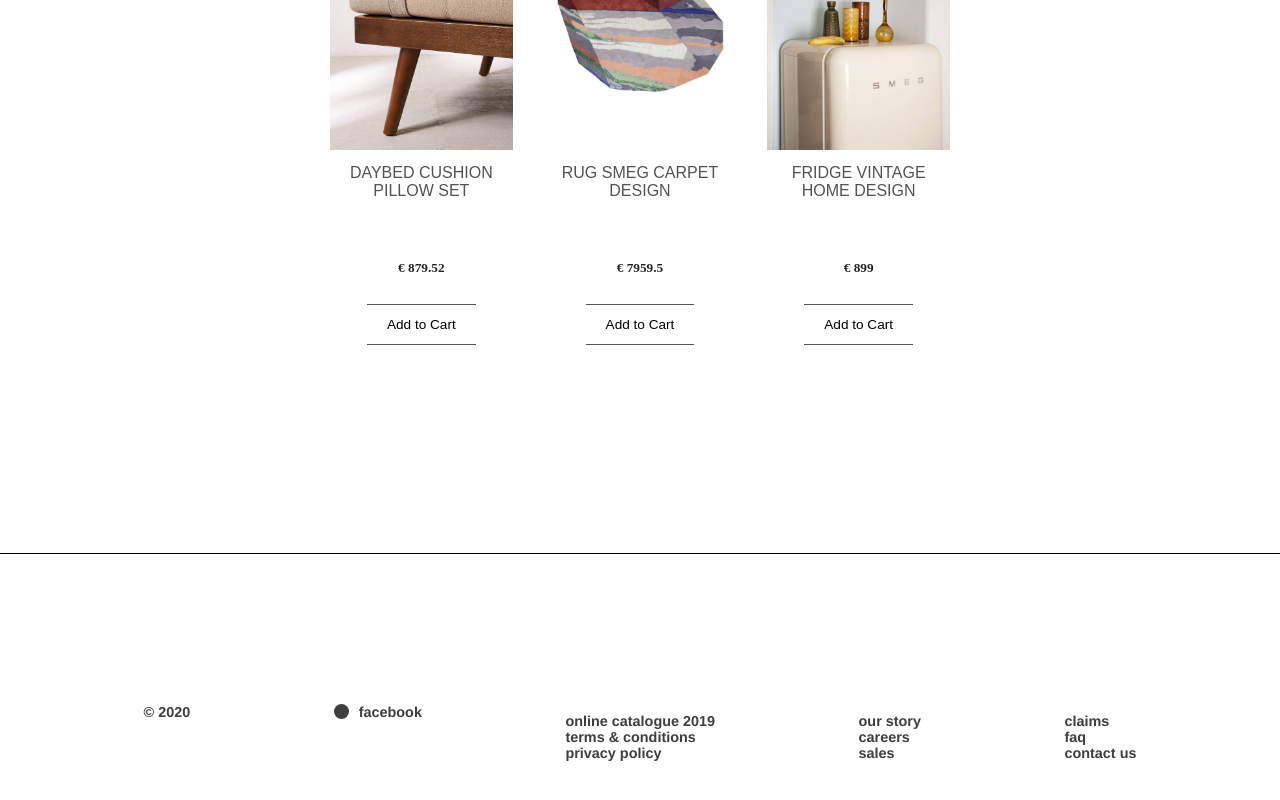
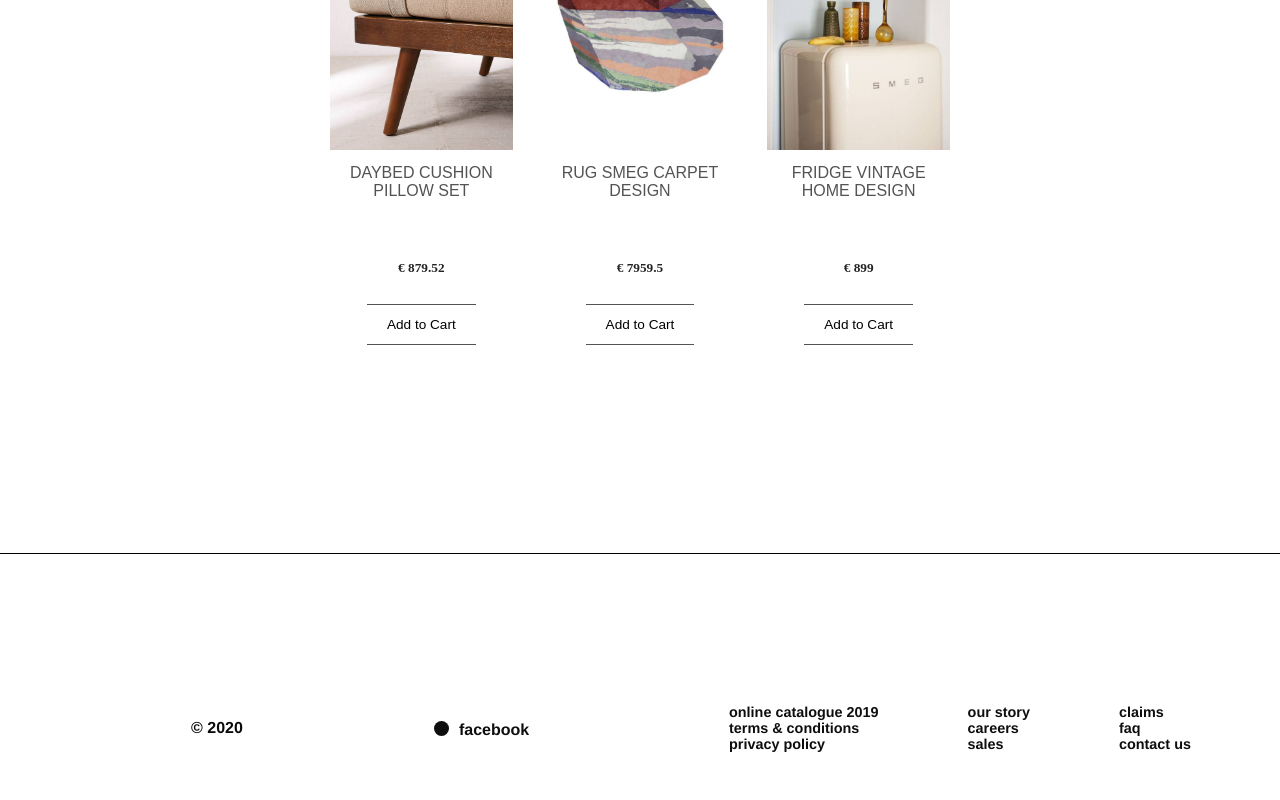
Before and after one commit to nadiamariduena/fluxushome-shop, a React (Create React App) app: page /product in a window 1280 px wide. Shown: the part 1903-2703 px from the top of the page. Built offline with nearby package versions, Linux system fonts and the light colour scheme.

Commit message:
scss issues

```diff
--- a/package.json
+++ b/package.json
@@ -14,6 +14,7 @@
   "license": "ISC",
   "dependencies": {
     "autoprefixer": "^9.8.0",
+    "framer-motion": "^2.6.6",
     "react": "^16.13.1",
     "react-dom": "^16.13.1",
     "react-router-dom": "^5.2.0",
--- a/src/App.js
+++ b/src/App.js
@@ -39,6 +39,7 @@
               <ProductInfo data={Data} id={match.params.id} />
             )}
           />
+
           <Route
             path="/product"
             exact
--- a/src/components/Home.js
+++ b/src/components/Home.js
@@ -26,13 +26,19 @@
           {/* ----------- */}
 
           <div className="footer-home">
-            <p> &#169; 2020</p>
-
-            <div className="insta">
-              <div className="dot"></div>
-              <p>facebook</p>
-            </div>
-
+            {/* ---- */}
+            <ol className="foot1">
+              <ul>
+                <li>&#169; 2020</li>
+              </ul>
+              <ul>
+                <li className="dot">
+                  <span>facebook</span>
+                </li>
+              </ul>
+            </ol>
+            {/* ---- */}
+            <ol className="foot2">
               <ul>
                 <li>ONLINE CATALOGUE 2019</li>
                 <li>TERMS &amp; CONDITIONS </li>
@@ -48,6 +54,7 @@
                 <li>FAQ</li>
                 <li>CONTACT US</li>
               </ul>
+            </ol>
           </div>
         </div>
       </React.Fragment>
--- a/src/components/Modal.js
+++ /dev/null
@@ -1,5 +0,0 @@
-import React from 'react';
-
-const Modal = () =>{
-
-}
--- a/src/components/Product.js
+++ b/src/components/Product.js
@@ -53,13 +53,19 @@
         <ul className="container-products">{items}</ul>
 
         <div className="footer-product-info">
-          <p> &#169; 2020</p>
-
-          <div className="insta">
-            <div className="dot"></div>
-            <p>facebook</p>
-          </div>
-
+          {/* ---- */}
+          <ol className="foot1">
+            <ul>
+              <li>&#169; 2020</li>
+            </ul>
+            <ul>
+              <li className="dot">
+                <span>facebook</span>
+              </li>
+            </ul>
+          </ol>
+          {/* ---- */}
+          <ol className="foot2">
             <ul>
               <li>ONLINE CATALOGUE 2019</li>
               <li>TERMS &amp; CONDITIONS </li>
@@ -75,6 +81,7 @@
               <li>FAQ</li>
               <li>CONTACT US</li>
             </ul>
+          </ol>
         </div>
       </div>
     </React.Fragment>
--- a/src/components/ProductInfo.js
+++ b/src/components/ProductInfo.js
@@ -2,6 +2,8 @@
 // import Data from "../dataProductInfo.json";
 
 const ProductInfo = (props) => {
+  //
+  //
   console.log(props);
   const selectedItem = props.data.filter((item) => item.id == props.id);
   const moreInfo = selectedItem.map((item) => {
@@ -46,6 +48,7 @@
     } = item;
     //
     //
+
     //
     return (
       <div key={id} className="box-quote">
@@ -78,13 +81,19 @@
       <div className="product-info">{moreInfo}</div>
 
       <div className="footer-product-info">
-        <p> &#169; 2020</p>
-
-        <div className="insta">
-          <div className="dot"></div>
-          <p>facebook</p>
-        </div>
-        <ol>
+        {/* ---- */}
+        <ol className="foot1">
+          <ul>
+            <li>&#169; 2020</li>
+          </ul>
+          <ul>
+            <li className="dot">
+              <span>facebook</span>
+            </li>
+          </ul>
+        </ol>
+        {/* ---- */}
+        <ol className="foot2">
           <ul>
             <li>ONLINE CATALOGUE 2019</li>
             <li>TERMS &amp; CONDITIONS </li>
--- a/src/components/Soon.js
+++ b/src/components/Soon.js
@@ -15,13 +15,19 @@
         {/* ----------- */}
 
         <div className="footer-home">
-          <p> &#169; 2020</p>
-
-          <div className="insta">
-            <div className="dot"></div>
-            <p>facebook</p>
-          </div>
-
+          {/* ---- */}
+          <ol className="foot1">
+            <ul>
+              <li>&#169; 2020</li>
+            </ul>
+            <ul>
+              <li className="dot">
+                <span>facebook</span>
+              </li>
+            </ul>
+          </ol>
+          {/* ---- */}
+          <ol className="foot2">
             <ul>
               <li>ONLINE CATALOGUE 2019</li>
               <li>TERMS &amp; CONDITIONS </li>
@@ -37,6 +43,7 @@
               <li>FAQ</li>
               <li>CONTACT US</li>
             </ul>
+          </ol>
         </div>
       </div>
     </React.Fragment>
--- a/src/scss/_home.scss
+++ b/src/scss/_home.scss
@@ -97,37 +97,66 @@
     align-items: center;
     flex-direction: row;
 
-    p {
-      color: rgba(14, 14, 14, 0.8);
-      font-family: "Arimo";
-      font-size: 0.9em;
-    }
+    //
+    .foot1 {
+      display: flex;
+      flex-direction: row;
+      justify-content: space-evenly;
+      align-items: center;
+      width: 50%;
+      ul {
+        li {
+          text-transform: lowercase;
+          font-size: 1em;
+          color: rgb(10, 10, 10);
+          font-family: "Arimo";
+        }
+      }
 
-    .insta {
-      display: flex;
+      //
 
       .dot {
-        margin: 0 10px 0 0;
         width: 15px;
         height: 15px;
-        background-color: rgba(14, 14, 14, 0.8);
+        background-color: rgb(14, 14, 14);
         border-radius: 100%;
-      }
 
-      p {
-        color: rgba(14, 14, 14, 0.8);
-        display: inline-block;
-        font-family: "Arimo";
-        font-size: 0.9em;
+        span {
+          margin: 0 25px 0 25px;
+          text-transform: lowercase;
+          font-size: 1em;
+          color: rgb(14, 14, 14);
+          font-family: "Arimo";
+        }
       }
     }
 
     //
-    li {
-      text-transform: lowercase;
-      font-size: 0.9em;
-      color: rgba(14, 14, 14, 0.8);
-      font-family: "Arimo";
+    .foot2 {
+      display: flex;
+      flex-direction: row;
+      justify-content: space-evenly;
+      align-items: center;
+      width: 50%;
+
+      ul {
+        li {
+          text-transform: lowercase;
+          font-size: 0.9em;
+          color: rgb(14, 14, 14);
+          font-family: "Arimo";
+
+          .dot {
+            margin: 0 10px 0 0;
+            width: 15px;
+            height: 15px;
+            background-color: rgba(14, 14, 14, 0.8);
+            border-radius: 100%;
+          }
+        }
+
+        //
+      }
     }
   }
 }
--- a/src/scss/_product-info.scss
+++ b/src/scss/_product-info.scss
@@ -63,6 +63,13 @@
       .img-box {
         width: 60%;
         border-radius: 60% 30% / 50% 50%;
+        &::after {
+          width: 100%;
+          height: 100%;
+          background-color: seagreen;
+          top: 0;
+          left: 0;
+        }
 
         img {
           width: 100%;
@@ -134,44 +141,69 @@
   width: 100%;
   height: 20%;
   margin: 150px 0 100px 0;
-  background-color: rgb(255, 255, 255);
   display: flex;
   justify-content: space-evenly;
   align-items: center;
   flex-direction: row;
+  //
+  .foot1 {
+    display: flex;
+    flex-direction: row;
+    justify-content: space-evenly;
+    align-items: center;
+    width: 50%;
+    ul {
+      li {
+        text-transform: lowercase;
+        font-size: 1em;
+        color: rgb(10, 10, 10);
+        font-family: "Arimo";
+      }
+    }
 
-  p {
-    font-size: 20px;
-    color: rgba(14, 14, 14, 0.8);
-    font-family: "Arimo";
-    font-size: 0.9em;
-  }
-
-  .insta {
-    display: flex;
+    //
 
     .dot {
-      margin: 0 10px 0 0;
       width: 15px;
       height: 15px;
-      background-color: rgba(14, 14, 14, 0.8);
+      background-color: rgb(14, 14, 14);
       border-radius: 100%;
-    }
 
-    p {
-      font-size: 20px;
-      color: rgba(14, 14, 14, 0.8);
-      display: inline-block;
-      font-family: "Arimo";
-      font-size: 0.9em;
+      span {
+        margin: 0 25px 0 25px;
+        text-transform: lowercase;
+        font-size: 1em;
+        color: rgb(14, 14, 14);
+        font-family: "Arimo";
+      }
     }
   }
 
   //
-  li {
-    text-transform: lowercase;
-    font-size: 0.9em;
-    color: rgba(14, 14, 14, 0.8);
-    font-family: "Arimo";
+  .foot2 {
+    display: flex;
+    flex-direction: row;
+    justify-content: space-evenly;
+    align-items: center;
+    width: 50%;
+
+    ul {
+      li {
+        text-transform: lowercase;
+        font-size: 0.9em;
+        color: rgb(14, 14, 14);
+        font-family: "Arimo";
+
+        .dot {
+          margin: 0 10px 0 0;
+          width: 15px;
+          height: 15px;
+          background-color: rgba(14, 14, 14, 0.8);
+          border-radius: 100%;
+        }
+      }
+
+      //
+    }
   }
 }
--- a/src/scss/_soon.scss
+++ b/src/scss/_soon.scss
@@ -46,6 +46,7 @@
   }
   //   --------
   .footer-home {
+    z-index: 2;
     width: 100%;
     height: 20%;
 
@@ -54,37 +55,66 @@
     align-items: center;
     flex-direction: row;
 
-    p {
-      color: rgba(14, 14, 14, 0.8);
-      font-family: "Arimo";
-      font-size: 0.9em;
-    }
+    //
+    .foot1 {
+      display: flex;
+      flex-direction: row;
+      justify-content: space-evenly;
+      align-items: center;
+      width: 50%;
+      ul {
+        li {
+          text-transform: lowercase;
+          font-size: 1em;
+          color: rgb(10, 10, 10);
+          font-family: "Arimo";
+        }
+      }
 
-    .insta {
-      display: flex;
+      //
 
       .dot {
-        margin: 0 10px 0 0;
         width: 15px;
         height: 15px;
-        background-color: rgba(14, 14, 14, 0.8);
+        background-color: rgb(14, 14, 14);
         border-radius: 100%;
-      }
 
-      p {
-        color: rgba(14, 14, 14, 0.8);
-        display: inline-block;
-        font-family: "Arimo";
-        font-size: 0.9em;
+        span {
+          margin: 0 25px 0 25px;
+          text-transform: lowercase;
+          font-size: 1em;
+          color: rgb(14, 14, 14);
+          font-family: "Arimo";
+        }
       }
     }
 
     //
-    li {
-      text-transform: lowercase;
-      font-size: 0.9em;
-      color: rgba(14, 14, 14, 0.8);
-      font-family: "Arimo";
+    .foot2 {
+      display: flex;
+      flex-direction: row;
+      justify-content: space-evenly;
+      align-items: center;
+      width: 50%;
+
+      ul {
+        li {
+          text-transform: lowercase;
+          font-size: 0.9em;
+          color: rgb(14, 14, 14);
+          font-family: "Arimo";
+
+          .dot {
+            margin: 0 10px 0 0;
+            width: 15px;
+            height: 15px;
+            background-color: rgba(14, 14, 14, 0.8);
+            border-radius: 100%;
+          }
+        }
+
+        //
+      }
     }
   }
 }
```
Also changed, not shown: 1 other file (tests, documents, lock files or other folders). Lines whose indentation alone changed are shown as unchanged.
